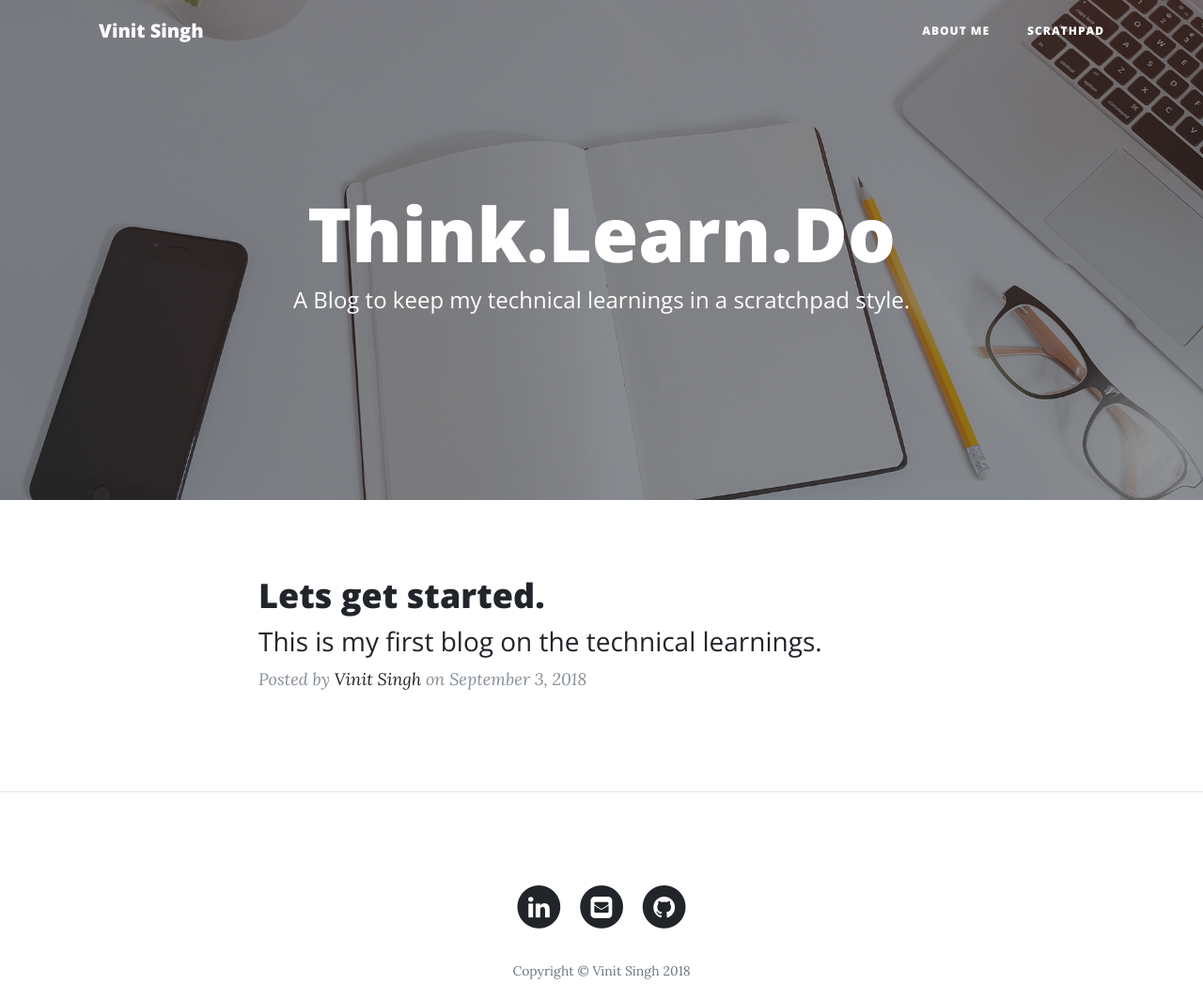
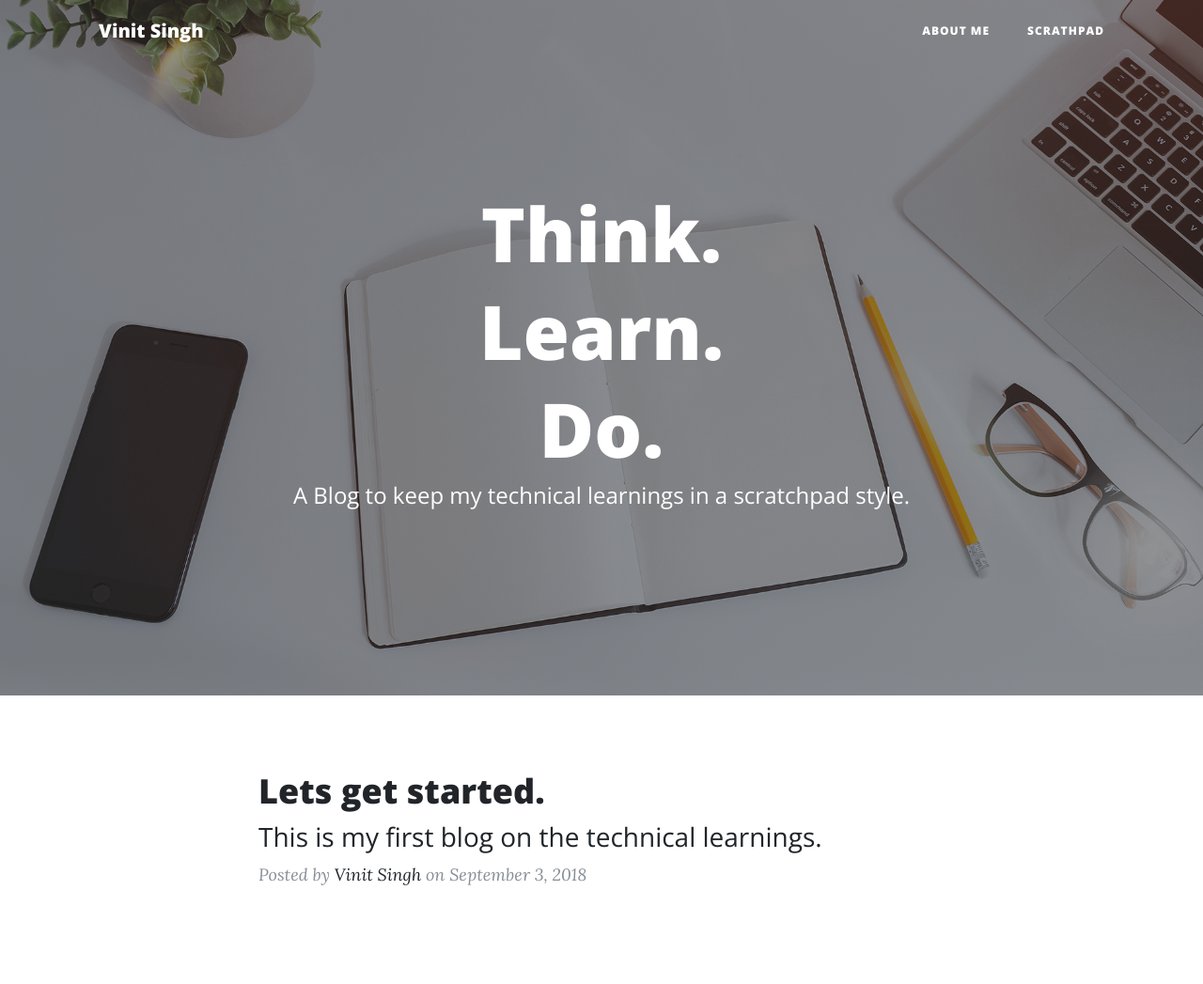
Before and after one commit to vinitsingh44/blog, a plain HTML site: page index.html in a window 1280 px wide. Shown: the top 1047 px of the page at 94% size. Drawn offline with nearby package versions, Linux system fonts and the light colour scheme.

Commit message:
Update index.html

```diff
--- a/index.html
+++ b/index.html
@@ -59,7 +59,9 @@
         <div class="row">
           <div class="col-lg-8 col-md-10 mx-auto">
             <div class="site-heading">
-              <h1>Think.Learn.Do</h1>
+              <h1>Think.</h1>
+              <h1>Learn.</h1>
+              <h1>Do.</h1>
               <span class="subheading">A Blog to keep my technical learnings in a scratchpad style.</span>
             </div>
           </div>
```
